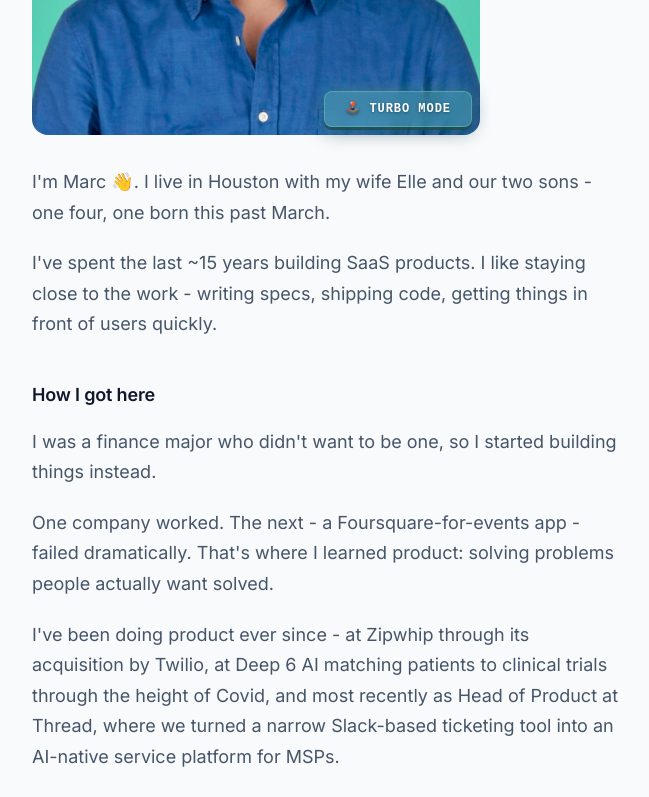
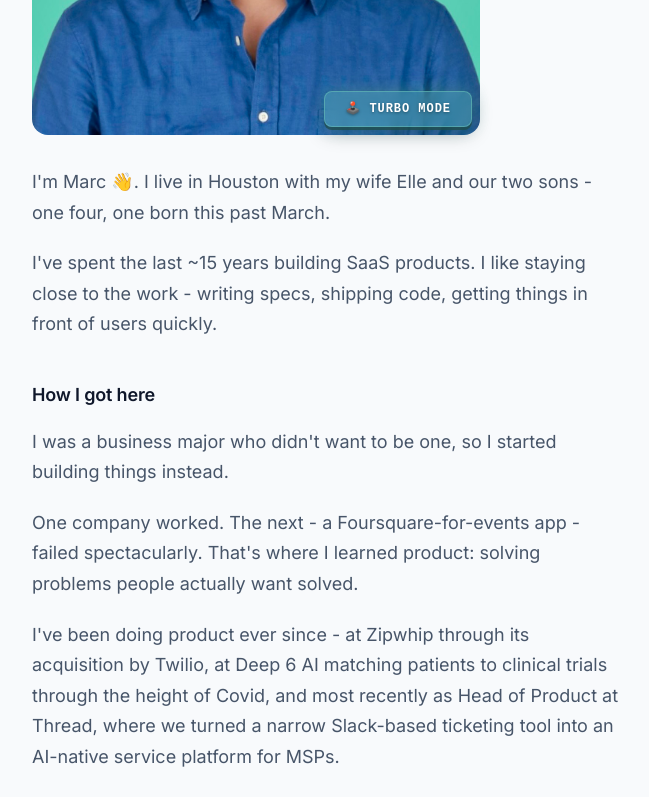
Before and after one commit to marcanthonyrosa/marcanthonyrosadotcom, a Next.js app: page /about in a window 1280 px wide. Shown: the part 437-1234 px from the top of the page, without its empty margins (312-961 px from the left). Built offline with nearby package versions, Linux system fonts and the light colour scheme.

Commit message:
Tweak About copy: business major, failed spectacularly

```diff
--- a/app/(site)/about/page.tsx
+++ b/app/(site)/about/page.tsx
@@ -160,10 +160,10 @@ export default function About() {
             How I got here
           </h2>
           <p>
-            I was a finance major who didn&apos;t want to be one, so I started building things instead.
+            I was a business major who didn&apos;t want to be one, so I started building things instead.
           </p>
           <p>
-            One company worked. The next - a Foursquare-for-events app - failed dramatically. That&apos;s where I learned product: solving problems people actually want solved.
+            One company worked. The next - a Foursquare-for-events app - failed spectacularly. That&apos;s where I learned product: solving problems people actually want solved.
           </p>
           <p>
             I&apos;ve been doing product ever since - at Zipwhip through its acquisition by Twilio, at Deep 6 AI matching patients to clinical trials through the height of Covid, and most recently as Head of Product at Thread, where we turned a narrow Slack-based ticketing tool into an AI-native service platform for MSPs.
```
